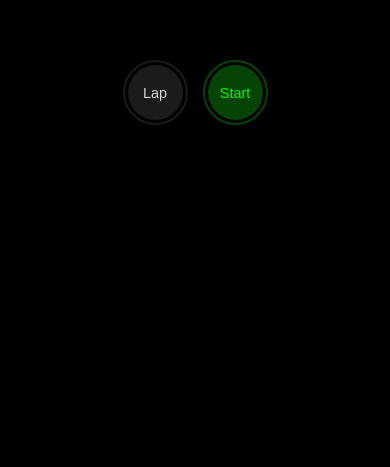
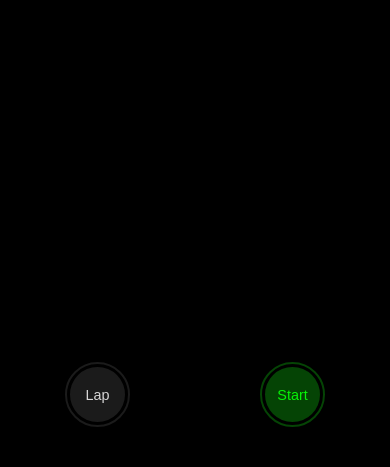
Before and after one commit to Girum-Tamirat/PRODIGY_WD_02, a plain HTML site: page index.html in a window 390 px wide. Shown: the part 377-844 px from the top of the page. Drawn offline with Linux system fonts and the light colour scheme.

Commit message:
Refactor responsive layout: Adjusted spacing and button sizes for different screen sizes, ensured consistent gaps between buttons, improved laps display alignment, and added bottom border for the last lap item.

```diff
--- a/css/styles.css
+++ b/css/styles.css
@@ -12,31 +12,36 @@ body {
   background-color: #000000;
 }
 
+
 .stopwatch-container {
   display: flex;
   flex-direction: column;
   align-items: center;
+  width: 100%;
+  max-width: 500px;
   padding: 20px;
+  margin: 0 auto;
 }
-
 .time-display {
   font-size: 5rem;
   color: #fff;
   text-align: center;
   margin-bottom: 4rem;
+  width: 100%;
 }
+
 
 .controls {
   display: flex;
-  gap: 10px;
+  justify-content: space-evenly;
+  gap: 20px;
   padding-top: 1rem;
+  width: 100%;
 }
 
 button {
   width: 70px;
   height: 70px;
-  margin-left: 50px;
-  margin-right: 50px;
   padding: 0;
   font-size: 1rem;
   color: white;
@@ -48,6 +53,7 @@ button {
   align-items: center;
   transition: background-color 0.3s, transform 0.3s ease;
   outline: none;
+  -webkit-tap-highlight-color: transparent;
 }
 
 button:hover {
@@ -73,15 +79,15 @@ button:active {
 }
 
 .gray-background {
+  background-color: rgb(47, 47, 47);
   color: #d6d5d5;
-  background-color: rgb(47, 47, 47);
   outline: 2px solid rgb(47, 47, 47);
   outline-offset: 3.3px;
 }
 
 .darkgray-background {
+  background-color: rgb(27, 27, 27);
   color: #d6d5d5;
-  background-color: rgb(27, 27, 27);
   outline: 2px solid rgb(27, 27, 27);
   outline-offset: 3.3px;
 }
@@ -94,20 +100,23 @@ button:active {
 }
 
 .lap-item {
-  margin: 5px 0;
-  color: white;
   display: flex;
   justify-content: space-between;
   padding: 5px;
   border-top: 1px solid #434343;
 }
+.lap-item:last-child {
+  border-bottom: 1px solid #434343;
+}
 
 .lap-num {
-  margin-right: 9rem;
+  text-align: left;
+  flex-basis: 50%;
 }
 
 .lap-val {
-  margin-left: 9rem;
+  text-align: right;
+  flex-basis: 50%;
 }
 
 #laps {
@@ -123,43 +132,85 @@ button:active {
 
 
 @media (max-width: 768px) {
+  .stopwatch-container {
+    width: 100%;
+    padding: 10px;
+  }
+
   .time-display {
     font-size: 4rem;
-    margin-bottom: 5rem;
+  }
+
+  .controls {
+    justify-content: space-around;
+    width: 100%;
+    gap: 15px;
   }
 
   button {
     width: 60px;
     height: 60px;
-    margin-left: 30px;
-    margin-right: 30px;
     font-size: 0.9rem;
   }
 
   .lap-num, .lap-val {
-    margin: 0;
+    font-size: 1rem;
   }
 }
 
+
 @media (max-width: 480px) {
+  body {
+    flex-direction: column;
+    justify-content: space-between;
+    height: 100vh;
+  }
+
+  .stopwatch-container {
+    width: 100%;
+    padding: 5px;
+    display: flex;
+    flex-direction: column;
+    height: 100%;
+  }
+
   .time-display {
     font-size: 3rem;
-    margin-bottom: 4rem;
+    width: 100%;
+    margin-top: 5rem;
+  }
+
+  .controls {
+    display: flex;
+    width: 100%;
+    gap: 10px;
+    margin-top: auto;
   }
 
   button {
     width: 55px;
     height: 55px;
-    margin-left: 10px;
-    margin-right: 10px;
+  }
+
+  #laps {
+    width: 100%;
+    padding-bottom: 10px;
   }
 
   .lap-num, .lap-val {
     font-size: 1rem;
     margin: 0;
+    flex-basis: 50%;
+    text-align: left;
   }
 
-  .controls {
-    gap: 5px;
+  .lap-item {
+    flex-direction: row;
+    justify-content: space-between;
+    padding: 5px;
+  }
+
+  .lap-val {
+    text-align: right;
   }
 }
```
